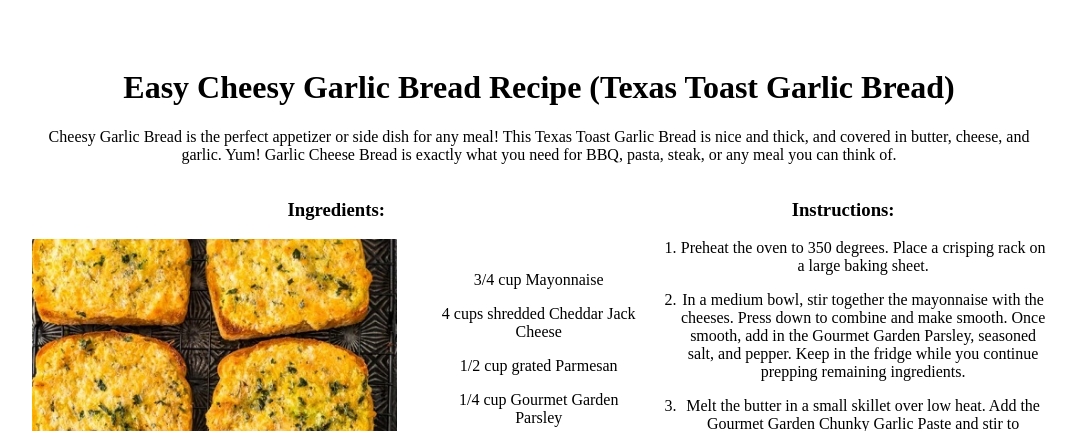
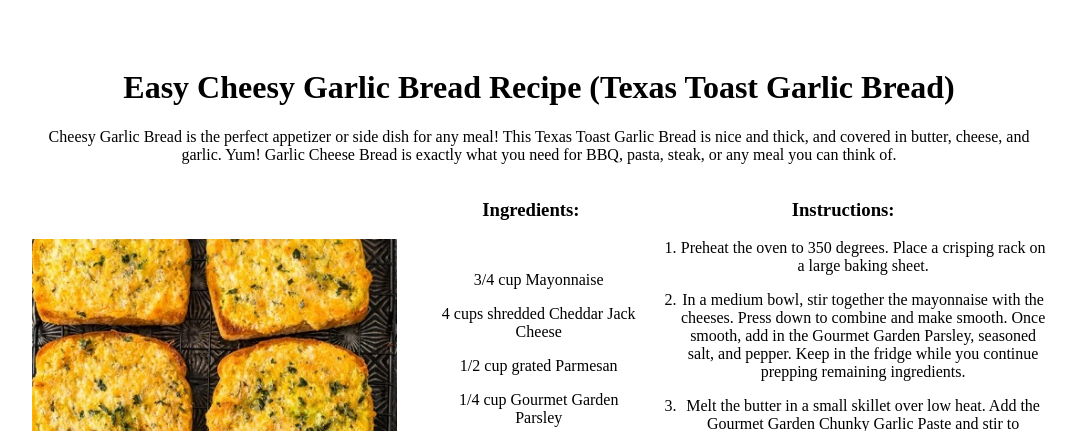
Before and after one commit to ivmaksimov/ivmaksimov.github.io, a PHP site: page /projects/food-blog/recipeOfTheMonth.html in a window 1280 px wide. Shown: the part 123-554 px from the top of the page, without its empty margins (101-1178 px from the left). Run offline with PHP 8.4, Linux system fonts and the light colour scheme.

Commit message:
changed recipe of the month ingredients

```diff
--- a/projects/food-blog/recipeOfTheMonth.html
+++ b/projects/food-blog/recipeOfTheMonth.html
@@ -54,7 +54,10 @@
           </p>
           <div class="recipe_of_month">
             <div class="left">
-              <h3>Ingredients:</h3>
+              <div class="top">
+                <h3>Ingredients:</h3>
+              </div>
+
               <div class="ingredients">
                 <img
                   class="image-recipe"
--- a/projects/food-blog/style.css
+++ b/projects/food-blog/style.css
@@ -77,7 +77,8 @@ body .container .header .search a span {
   margin-left: 0.5em;
 }
 
-body .container .header .logo, body .container .header .search {
+body .container .header .logo,
+body .container .header .search {
   margin-left: 2em;
   margin-right: 2em;
 }
@@ -373,6 +374,12 @@ body .container .footer .ft-third p {
   display: flex;
 }
 
+.recipe_of_month .left .top {
+  width: 90%;
+  display: flex;
+  justify-content: end;
+}
+
 .recipe_of_month .left .ingredients img {
   width: 60%;
 }
@@ -406,7 +413,8 @@ body .container .footer .ft-third p {
     display: -ms-grid;
     display: grid;
   }
-  #recipe .recipe_of_month .left, #recipe .recipe_of_month .right {
+  #recipe .recipe_of_month .left,
+  #recipe .recipe_of_month .right {
     width: 100%;
   }
 }
```
Lines whose indentation alone changed are shown as unchanged.
